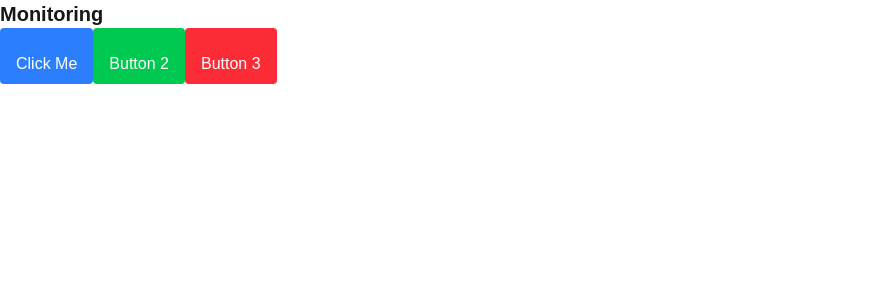
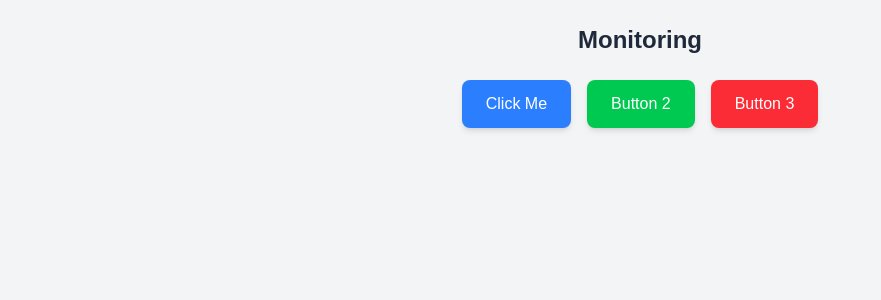
Before and after one commit to pryamflores/Crud, a Next.js app: page /monitoring in a window 1280 px wide. Shown: the top 300 px of the page, without its empty margins (0-881 px from the left). Built offline with nearby package versions, Linux system fonts and the light colour scheme.

Commit message:
Refactor Monitoring component layout and button styles for improved UI consistency

```diff
--- a/app/monitoring/page.tsx
+++ b/app/monitoring/page.tsx
@@ -2,16 +2,16 @@ import React from 'react';
 
 export default function Monitoring() {
     return (
-        <div className="monitoring-container">
-            <h1 className="text-xl font-bold">Monitoring</h1>
-            <div className="button-group">
-                <button className="pt-6 px-4 py-2 bg-blue-500 text-white rounded hover:bg-blue-600 focus:outline-none">
+        <div className="monitoring-container p-6 bg-gray-100 min-h-screen flex flex-col items-center">
+            <h1 className="text-2xl font-bold text-gray-800 mb-6">Monitoring</h1>
+            <div className="button-group flex gap-4">
+                <button className="px-6 py-3 bg-blue-500 text-white rounded-lg shadow-md hover:bg-blue-600 focus:outline-none focus:ring-2 focus:ring-blue-400">
                     Click Me
                 </button>
-                <button className="pt-6 px-4 py-2 bg-green-500 text-white rounded hover:bg-green-600 focus:outline-none">
+                <button className="px-6 py-3 bg-green-500 text-white rounded-lg shadow-md hover:bg-green-600 focus:outline-none focus:ring-2 focus:ring-green-400">
                     Button 2
                 </button>
-                <button className="pt-6 px-4 py-2 bg-red-500 text-white rounded hover:bg-red-600 focus:outline-none">
+                <button className="px-6 py-3 bg-red-500 text-white rounded-lg shadow-md hover:bg-red-600 focus:outline-none focus:ring-2 focus:ring-red-400">
                     Button 3
                 </button>
             </div>
```
Also changed, not shown: 1 other file (tests, documents, lock files or other folders).
